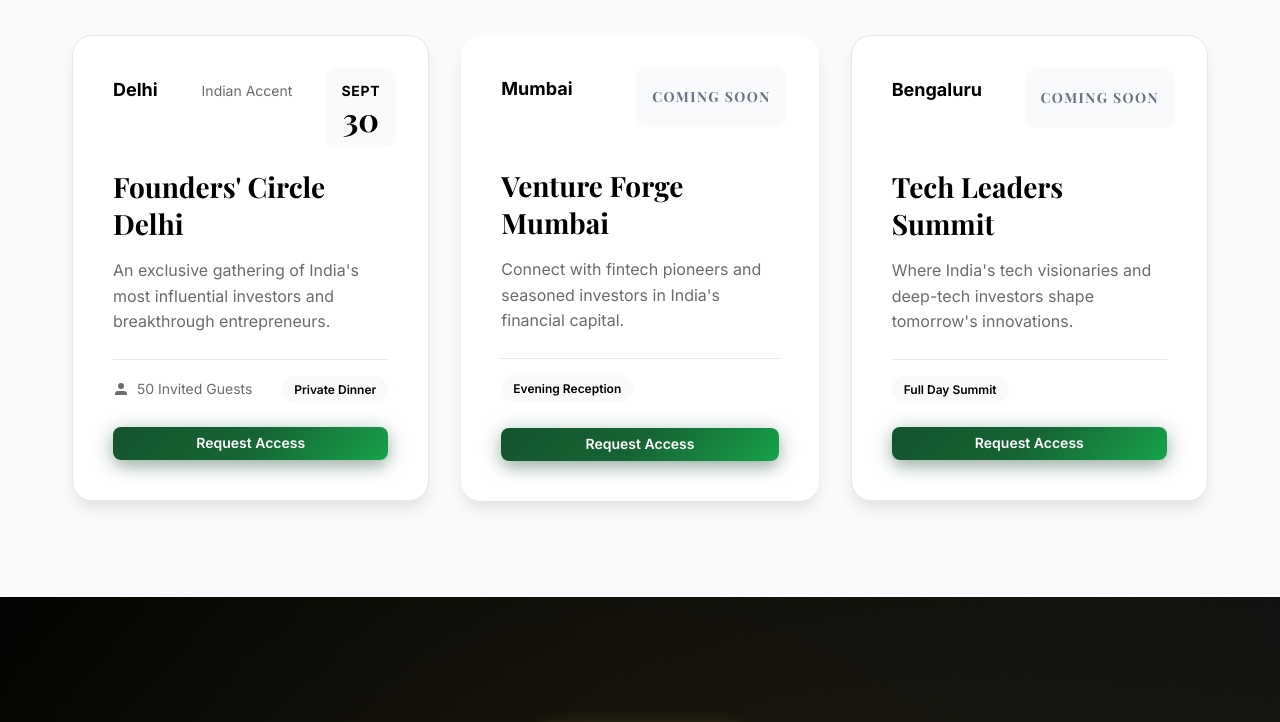
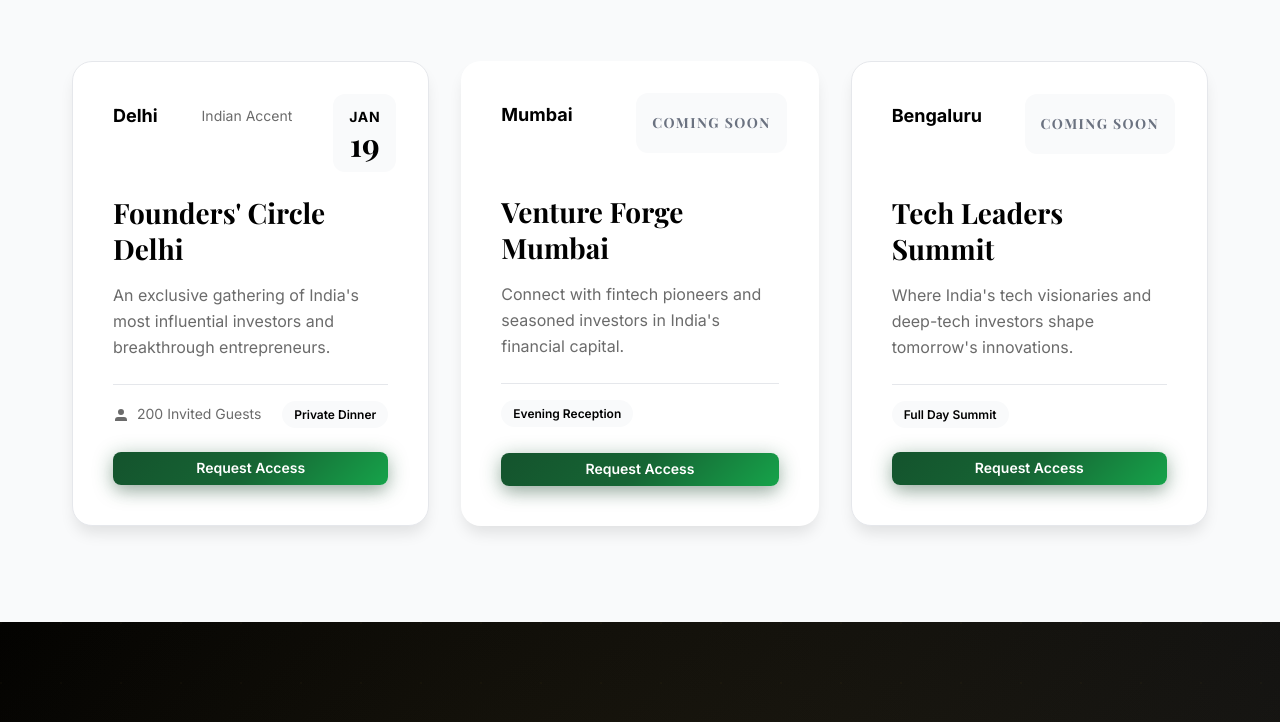
Before and after one commit to kientea24/Beeda, a website: page index.html in a window 1280 px wide. Shown: the part 1027-1749 px from the top of the page. Drawn offline with nearby package versions, Linux system fonts and the light colour scheme.

Commit message:
Dates Changed

```diff
--- a/index.html
+++ b/index.html
@@ -40,6 +40,7 @@
                     <button class="btn btn-luxury-green btn-large" onclick="openModal('invitationModal')">Request Invitation</button>
                     <button class="btn btn-ghost btn-large" onclick="openModal('referralModal')">Request a Referral</button>
                 </div>
+                <span class="stat-label" style="display: block; text-align: center; margin-bottom: 1rem;">Projected</span>
                 <div class="hero-stats">
                     <div class="stat">
                         <span class="stat-number">250+</span>
@@ -75,8 +76,8 @@
                         <span class="venue" style="color: var(--warm-gray); font-size: 0.875rem;">Indian Accent</span>
                     </div>
                     <div class="event-date">
-                        <span class="month">Sept</span>
-                        <span class="day">30</span>
+                        <span class="month">Jan</span>
+                        <span class="day">19</span>
                     </div>
                     <h3 class="event-title" style="color: var(--primary-black);">Founders' Circle Delhi</h3>
                     <p class="event-description" style="color: var(--warm-gray);">
@@ -88,7 +89,7 @@
                             <svg width="16" height="16" viewBox="0 0 16 16" fill="currentColor">
                                 <path d="M8 8a3 3 0 100-6 3 3 0 000 6zM14 14v-1a3 3 0 00-3-3H5a3 3 0 00-3 3v1h12z"/>
                             </svg>
-                            50 Invited Guests
+                            200 Invited Guests
                         </span>
                         <span class="event-type" style="background: var(--off-white); color: var(--primary-black);">Private Dinner</span>
                     </div>
@@ -628,7 +629,7 @@
                         </div>
                         <h4 style="font-family: var(--font-heading); font-size: 1.75rem; font-weight: 700; color: var(--primary-white); margin-bottom: 0.5rem;">Vikram Singh</h4>
                         <p style="color: #D4AF37; font-weight: 600; margin-bottom: 0.25rem; font-size: 1rem;">Founder</p>
-                        <p style="color: var(--light-gray); font-size: 0.95rem; margin-bottom: 1.5rem;">PayNext <span style="color: #F59E0B; font-weight: 600;">(Exit: $2B)</span></p>
+                        <p style="color: var(--light-gray); font-size: 0.95rem; margin-bottom: 1.5rem;">PayNext <span style="color: #F59E0B; font-weight: 600;">(Exit: $100M)</span></p>
                         <div style="padding-top: 1.5rem; border-top: 1px solid rgba(255, 255, 255, 0.1);">
                             <div style="display: flex; gap: 0.5rem; justify-content: center; flex-wrap: wrap;">
                                 <span style="background: rgba(212, 175, 55, 0.1); color: #D4AF37; padding: 0.4rem 1rem; border-radius: 20px; font-size: 0.85rem; font-weight: 500; border: 1px solid rgba(212, 175, 55, 0.3);">Payments</span>
@@ -642,6 +643,7 @@
             <!-- Luxury Network Stats -->
             <div style="background: rgba(10, 10, 10, 0.6); backdrop-filter: blur(20px); border-radius: 24px; padding: 3rem; border: 1px solid rgba(212, 175, 55, 0.2); box-shadow: 0 10px 40px rgba(0, 0, 0, 0.3); position: relative; overflow: hidden;">
                 <div style="position: absolute; top: 0; left: 0; right: 0; height: 1px; background: linear-gradient(90deg, transparent, #D4AF37 30%, #D4AF37 70%, transparent);"></div>
+                <p style="color: var(--light-gray); text-transform: uppercase; letter-spacing: 0.15em; font-size: 0.95rem; font-weight: 500; text-align: center; margin-bottom: 2rem;">Goal</p>
                 <div style="display: grid; grid-template-columns: repeat(auto-fit, minmax(200px, 1fr)); gap: 3rem; text-align: center;">
                     <div>
                         <h3 style="font-family: var(--font-heading); font-size: 3.5rem; font-weight: 700; background: linear-gradient(135deg, #D4AF37, #FFD700); -webkit-background-clip: text; -webkit-text-fill-color: transparent; background-clip: text; margin-bottom: 0.5rem;">75+</h3>
--- a/package.json
+++ b/package.json
@@ -4,7 +4,7 @@
   "description": "Beeda - Luxury Network for Visionaries",
   "main": "index.html",
   "scripts": {
-    "dev": "python3 -m http.server 3000",
+    "dev": "live-server --port=3000 --open=/index.html",
     "start": "python3 -m http.server 3000",
     "serve": "npx serve . -p 3000"
   },
@@ -12,6 +12,7 @@
   "author": "",
   "license": "MIT",
   "devDependencies": {
+    "live-server": "^1.2.2",
     "serve": "^14.2.1"
   }
 }
```
Also changed, not shown: 1 other file.
